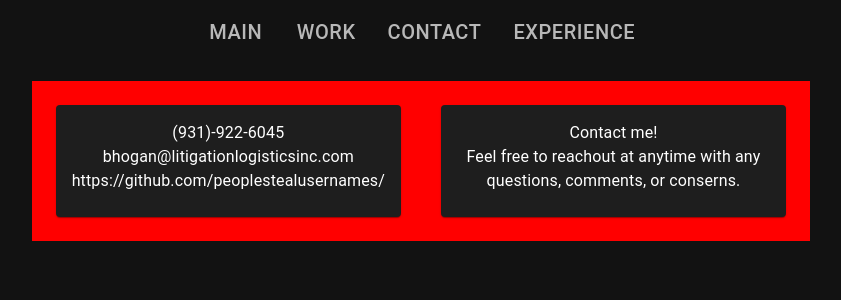
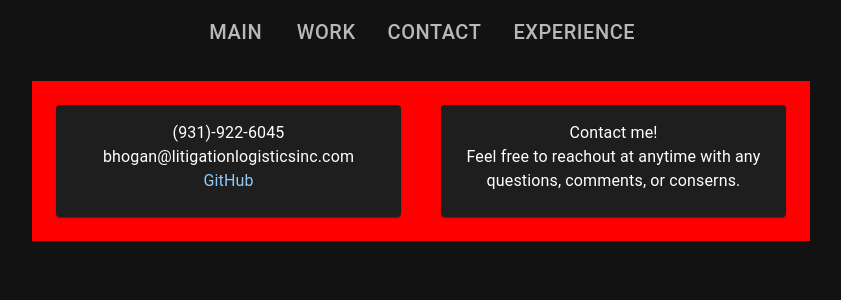
Before and after one commit to peoplestealusernames/website, a React (Create React App) app: page /contact in a window 1280 px wide. Shown: the top 300 px of the page, without its empty margins (219-1060 px from the left). Built offline with nearby package versions, Linux system fonts and the light colour scheme.

Commit message:
(Contacts) Changed github link to be hyperlink

```diff
--- a/src/pages/ContactPage.tsx
+++ b/src/pages/ContactPage.tsx
@@ -1,4 +1,4 @@
-import { Box, Card, CardContent, Grid, Typography } from "@mui/material";
+import { Box, Card, CardContent, Grid, Link, Typography } from "@mui/material";
 
 export function ContactPage() {
     return (<Grid container spacing={2}
@@ -30,9 +30,9 @@ export function ContactPage() {
                     <Typography>
                         bhogan@litigationlogisticsinc.com
                     </Typography>
-                    <Typography>
-                        https://github.com/peoplestealusernames/
-                    </Typography>
+                    <Link href="https://github.com/peoplestealusernames/" underline='hover'>
+                        GitHub
+                    </Link>
                 </CardContent>
             </Card>
             <Card sx={{ maxWidth: 345 }}>
```
